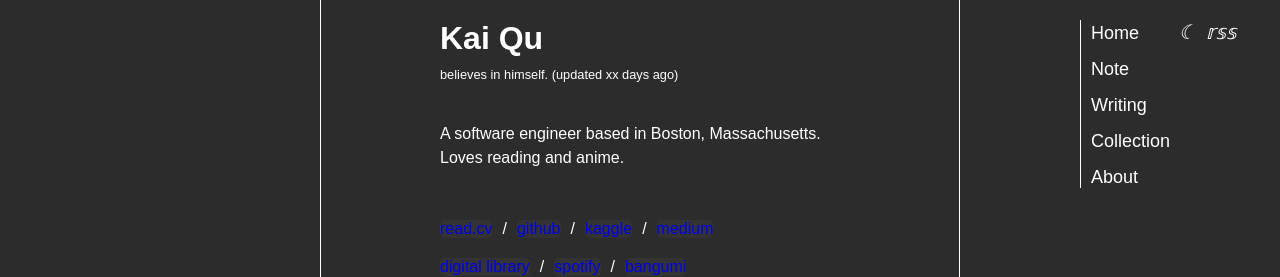
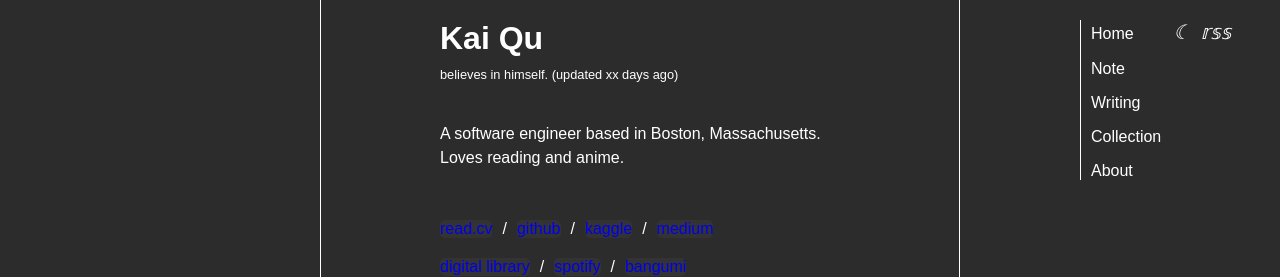
Before and after one commit to faithk7/faithk7.github.io, a Jekyll site: the page built from index.html, in a window 1280 px wide. Shown: the top 277 px of the page. Built offline with Jekyll 4.4.1, drawn with Linux system fonts in a browser that asks for light colours.

Commit message:
r: modify the font size and the spacing among items

```diff
--- a/assets/nav.css
+++ b/assets/nav.css
@@ -29,7 +29,7 @@
 }
 
 .o-navbar-item {
-    margin: 15px 0;
+    margin: 16px 0;
 }
 
 .o-navbar-item:nth-of-type(1) {
@@ -43,7 +43,7 @@
 .o-navbar-item a {
     text-decoration: none;
     color: #ffffff;
-    font-size: 18px;
+    font-size: 16px;
 }
 
 @keyframes a-underline-text {
```
